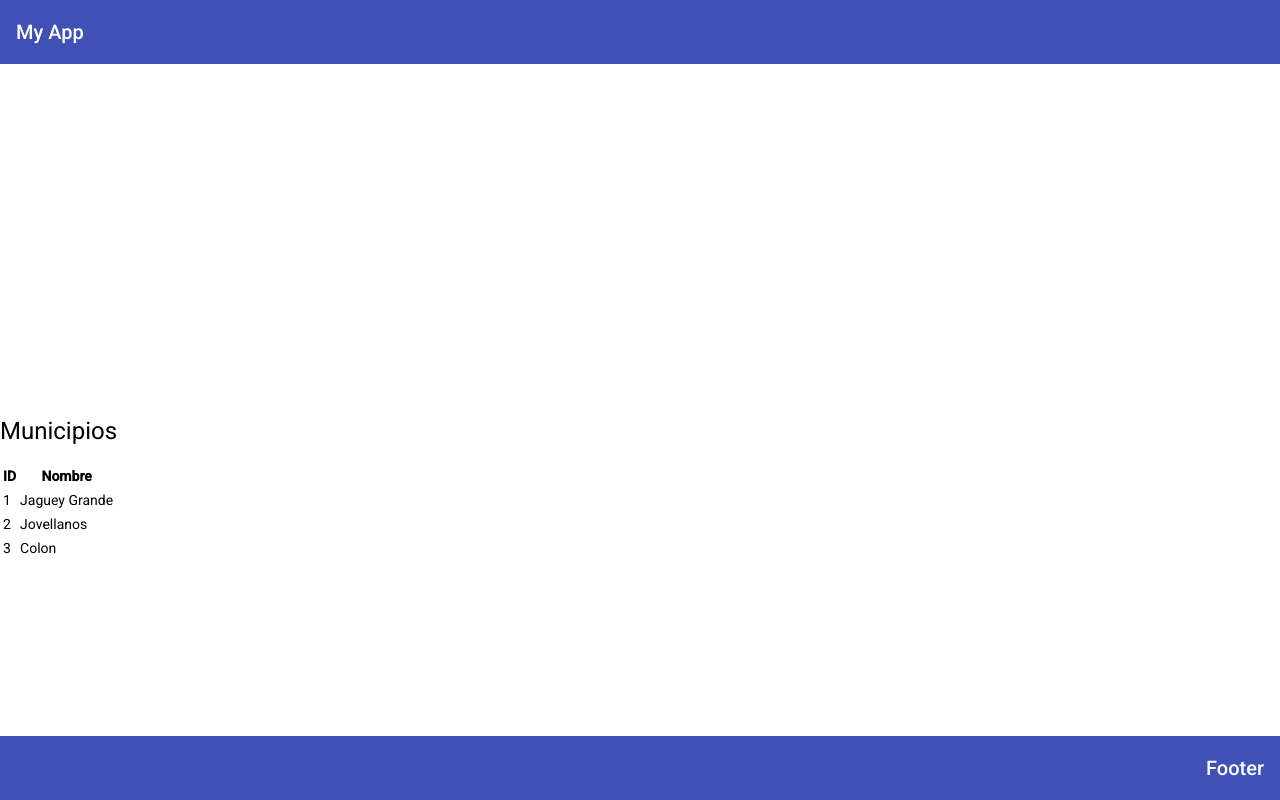
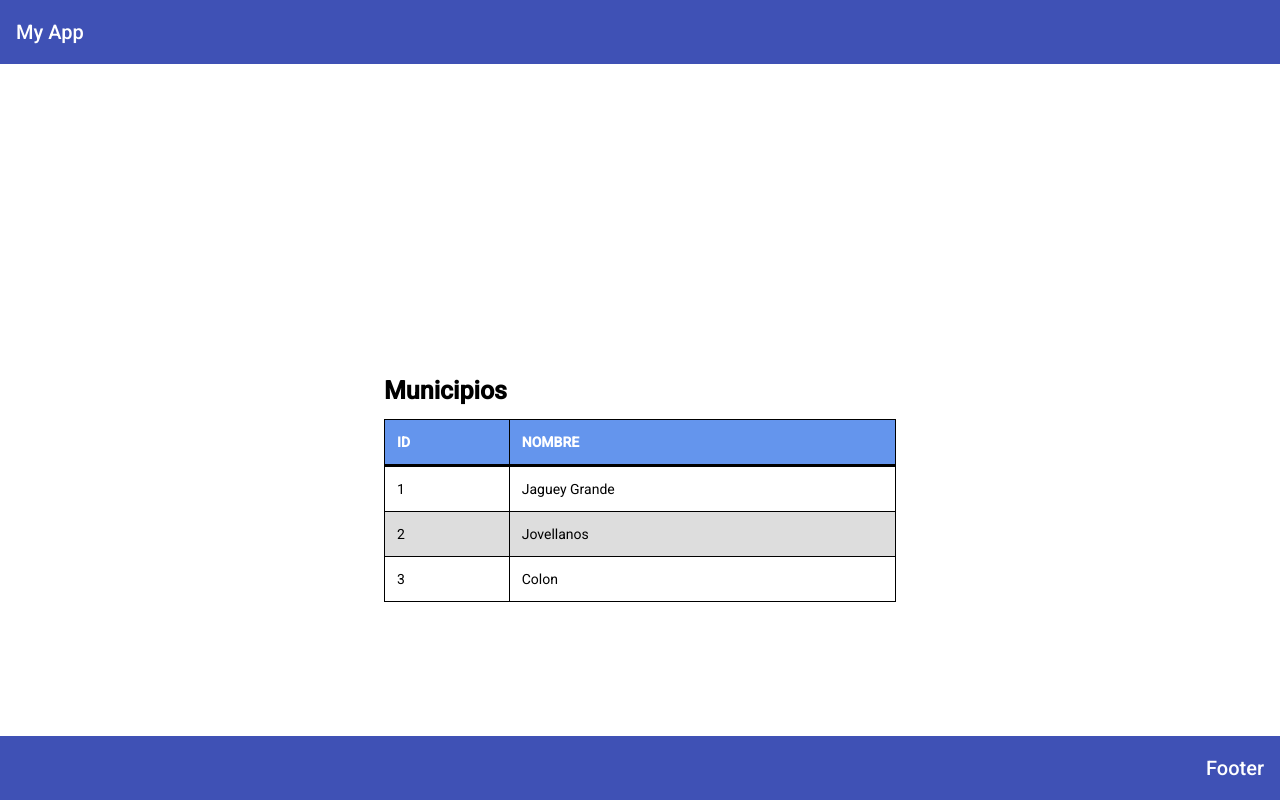
Before and after one commit to lesaygit/appAng, an Angular app: page /municipios in a window 1280 px wide. Built offline with nearby package versions, Linux system fonts and the light colour scheme; data requests are answered from the project's data file.

Commit message:
Estilizando la tabla de Municipios

```diff
--- a/src/app/components/municipios/municipios.component.html
+++ b/src/app/components/municipios/municipios.component.html
@@ -1,9 +1,13 @@
 <div class="container">
-  <h1>Municipios</h1>
   <table>
+    <caption>
+      Municipios
+    </caption>
     <thead>
-      <th>ID</th>
-      <th>Nombre</th>
+      <tr>
+        <th>ID</th>
+        <th>NOMBRE</th>
+      </tr>
     </thead>
     <tbody>
       <tr *ngFor="let municipio of municipios">
--- a/src/app/components/municipios/municipios.component.scss
+++ b/src/app/components/municipios/municipios.component.scss
@@ -0,0 +1,39 @@
+.container {
+  display: flex;
+  flex-direction: column;
+  align-items: center;
+}
+
+caption {
+  font-size: 25px;
+  font-weight: bold;
+  padding-top: 50px;
+  padding-bottom: 18px;
+  text-align: left;
+}
+
+table {
+  width: 40%;
+  text-align: left;
+  border-collapse: collapse;
+}
+
+th, td {
+  border: solid 1px black;
+  padding: 12px;
+}
+
+thead {
+  background-color: cornflowerblue;
+  color: white;
+  border-bottom: solid 3px black;
+}
+
+tr:nth-child(even) {
+  background-color: #ddd;
+}
+
+tr:hover td{
+  background-color:cornflowerblue;
+  color: white;
+}
```
